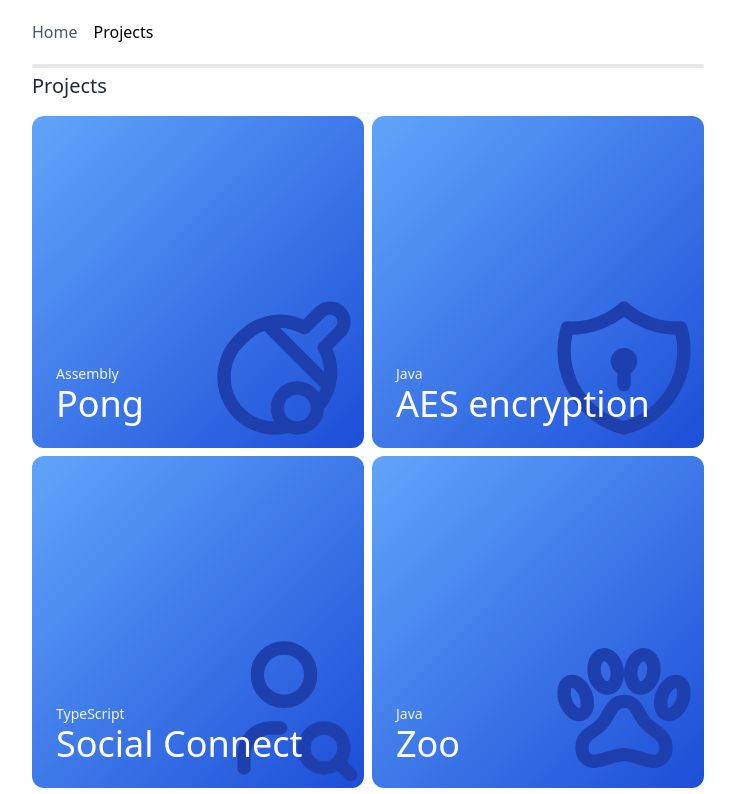
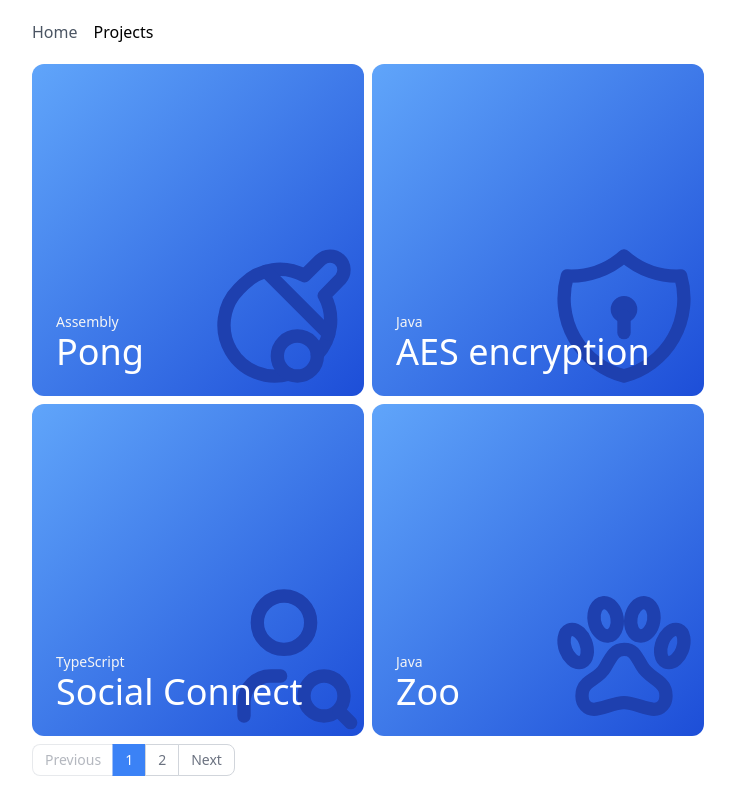
Before and after one commit to DennisCMoes/portfolio-v2, a Next.js app: page /projects in a window 1280 px wide. Shown: the top 794 px of the page, without its empty margins (272-1007 px from the left). Built offline with nearby package versions, Linux system fonts and the light colour scheme.

Commit message:
Fixed another build error with suspense and boundary

```diff
--- a/src/app/page.tsx
+++ b/src/app/page.tsx
@@ -15,7 +15,7 @@ export default async function Home() {
   const getKey = (value: string) => value.replaceAll(' ', '-').toLowerCase()
 
   return (
-    <LayoutContainer size="m" classname="flex flex-col gap-12 md:pt-8">
+    <LayoutContainer size="m" classname="flex flex-col gap-12">
       <section className="group relative overflow-hidden rounded-md bg-blue-500 px-8 py-16 text-white">
         <div className="relative z-30">
           <h1 className="text-3xl md:text-5xl">👋 Hey, I&apos;m Dennis</h1>
--- a/src/app/projects/page.tsx
+++ b/src/app/projects/page.tsx
@@ -5,6 +5,7 @@ import { getAllProjects } from '@/posts'
 import { AllProjectsReturn } from '@/types'
 import { Metadata } from 'next'
 import ProjectsPagination from './pagination'
+import { Suspense } from 'react'
 
 export const metadata: Metadata = {
   title: 'Projects',
@@ -15,8 +16,17 @@ export default async function AllProjectsPage() {
 
   return (
     <LayoutContainer size="m">
-      <SectionTitle label="Projects" />
-      <ProjectsPagination projects={projects}/>
+      <Suspense fallback={<Loading />}>
+        <ProjectsPagination projects={projects} />
+      </Suspense>
     </LayoutContainer>
   )
 }
+
+function Loading() {
+  return (
+    <div>
+      <p>Loading...</p>
+    </div>
+  )
+}
--- a/src/app/projects/pagination.tsx
+++ b/src/app/projects/pagination.tsx
@@ -3,7 +3,7 @@
 import ProjectCard from '@/components/cards/projectCard'
 import { AllProjectsReturn } from '@/types'
 import { usePathname, useRouter, useSearchParams } from 'next/navigation'
-import { useEffect, useState } from 'react'
+import { useCallback, useEffect, useMemo, useState } from 'react'
 
 export default function ProjectsPagination({
   projects,
@@ -13,16 +13,53 @@ export default function ProjectsPagination({
   const { replace } = useRouter()
 
   const searchParams = useSearchParams()
-  const params = new URLSearchParams(searchParams)
   const pathname = usePathname()
+  const params = useMemo(
+    () => new URLSearchParams(searchParams),
+    [searchParams]
+  )
 
-  const itemsPerPage = 6
+  const itemsPerPage = 4
 
   const [page, setInternalPage] = useState<number>(0)
 
-  const getCurrentPage = () => Number(params.get('page')) || 1
-  const getPaginatedAmount = () => Math.ceil(projects.length / itemsPerPage)
+  const getCurrentPage = useCallback(
+    () => Number(params.get('page')) || 1,
+    [params]
+  )
+  const getPaginatedAmount = useCallback(
+    () => Math.ceil(projects.length / itemsPerPage),
+    [projects.length]
+  )
   const goToPage = (pageNum: number) => setPageParams(pageNum)
+
+  const getPaginatedProjects = (currentPage: number): AllProjectsReturn[] =>
+    projects.slice(
+      itemsPerPage * currentPage,
+      itemsPerPage * currentPage + itemsPerPage
+    )
+
+  const setPageParams = useCallback(
+    (pageNum: number) => {
+      params.set('page', pageNum.toString())
+      replace(`${pathname}?${params.toString()}`)
+    },
+    [params, pathname, replace]
+  )
+
+  const nextPage = () => {
+    const newPage = getCurrentPage() + 1
+    if (newPage <= getPaginatedAmount()) {
+      setPageParams(newPage)
+    }
+  }
+
+  const previousPage = () => {
+    const newPage = getCurrentPage() - 1
+    if (newPage >= 1) {
+      setPageParams(newPage)
+    }
+  }
 
   useEffect(() => {
     // Get the page number
@@ -37,32 +74,7 @@ export default function ProjectsPagination({
     } else {
       setInternalPage(currentPage - 1)
     }
-  }, [searchParams])
-
-  const getPaginatedProjects = (currentPage: number): AllProjectsReturn[] =>
-    projects.slice(
-      itemsPerPage * currentPage,
-      itemsPerPage * currentPage + itemsPerPage
-    )
-
-  const setPageParams = (pageNum: number) => {
-    params.set('page', pageNum.toString())
-    replace(`${pathname}?${params.toString()}`)
-  }
-
-  const nextPage = () => {
-    const newPage = getCurrentPage() + 1
-    if (newPage <= getPaginatedAmount()) {
-      setPageParams(newPage)
-    }
-  }
-
-  const previousPage = () => {
-    const newPage = getCurrentPage() - 1
-    if (newPage >= 1) {
-      setPageParams(newPage)
-    }
-  }
+  }, [searchParams, getCurrentPage, getPaginatedAmount, setPageParams])
 
   return (
     <div className="flex flex-col">
@@ -85,10 +97,10 @@ export default function ProjectsPagination({
           <li
             key={index}
             onClick={() => goToPage(index + 1)}
-            className={`flex h-8 items-center justify-center border border-gray-300 px-3 leading-tight text-gray-500 ${
+            className={`flex h-8 items-center justify-center border  px-3 leading-tight text-gray-500 ${
               page === index
                 ? 'cursor-default border-blue-500 bg-blue-500 text-white'
-                : 'cursor-pointer bg-white hover:bg-blue-100 hover:text-blue-700'
+                : 'cursor-pointer border-gray-300 bg-white hover:bg-blue-100 hover:text-blue-700'
             }`}
           >
             {(index + 1).toString()}
@@ -107,3 +119,11 @@ export default function ProjectsPagination({
     </div>
   )
 }
+
+function Loading() {
+  return (
+    <div>
+      <p>Loading...</p>
+    </div>
+  )
+}
```
